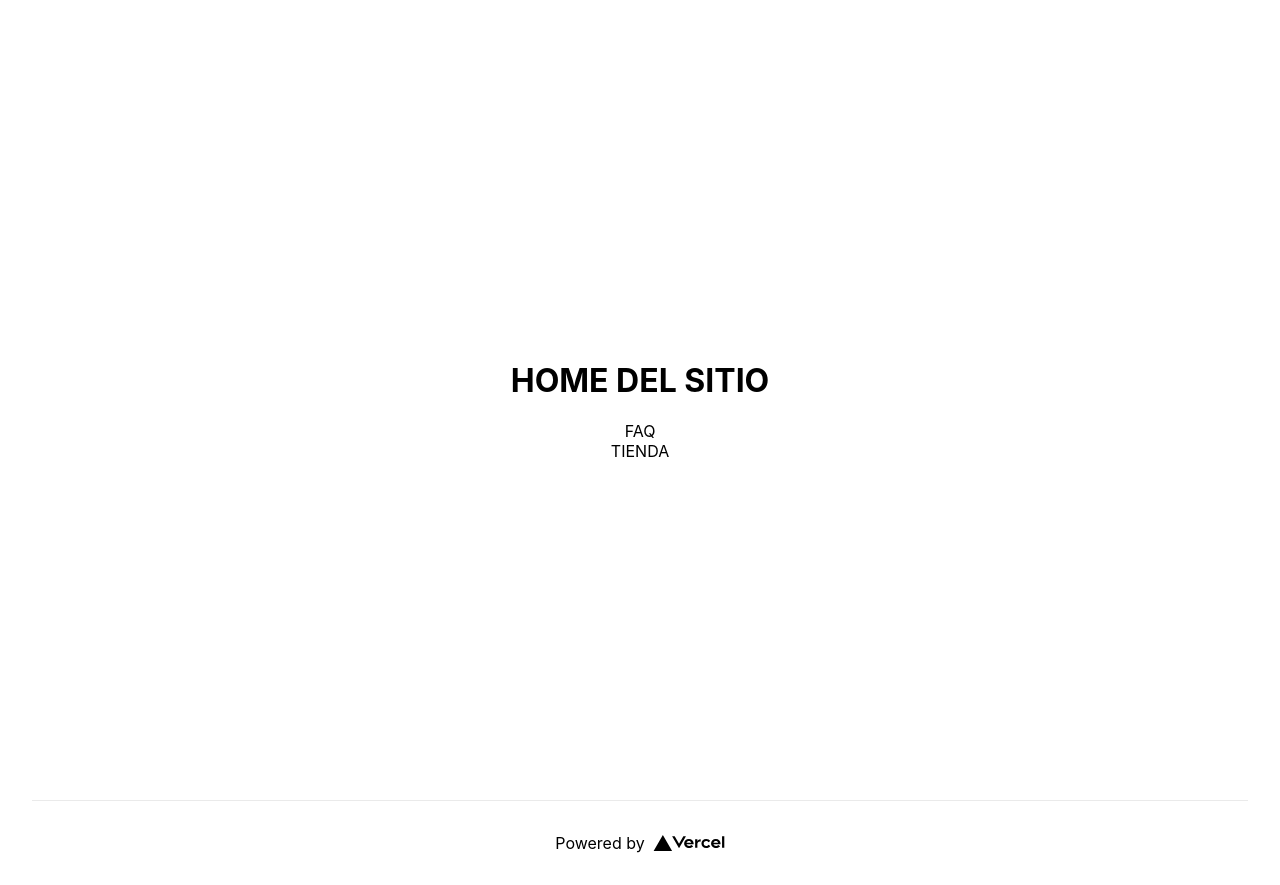
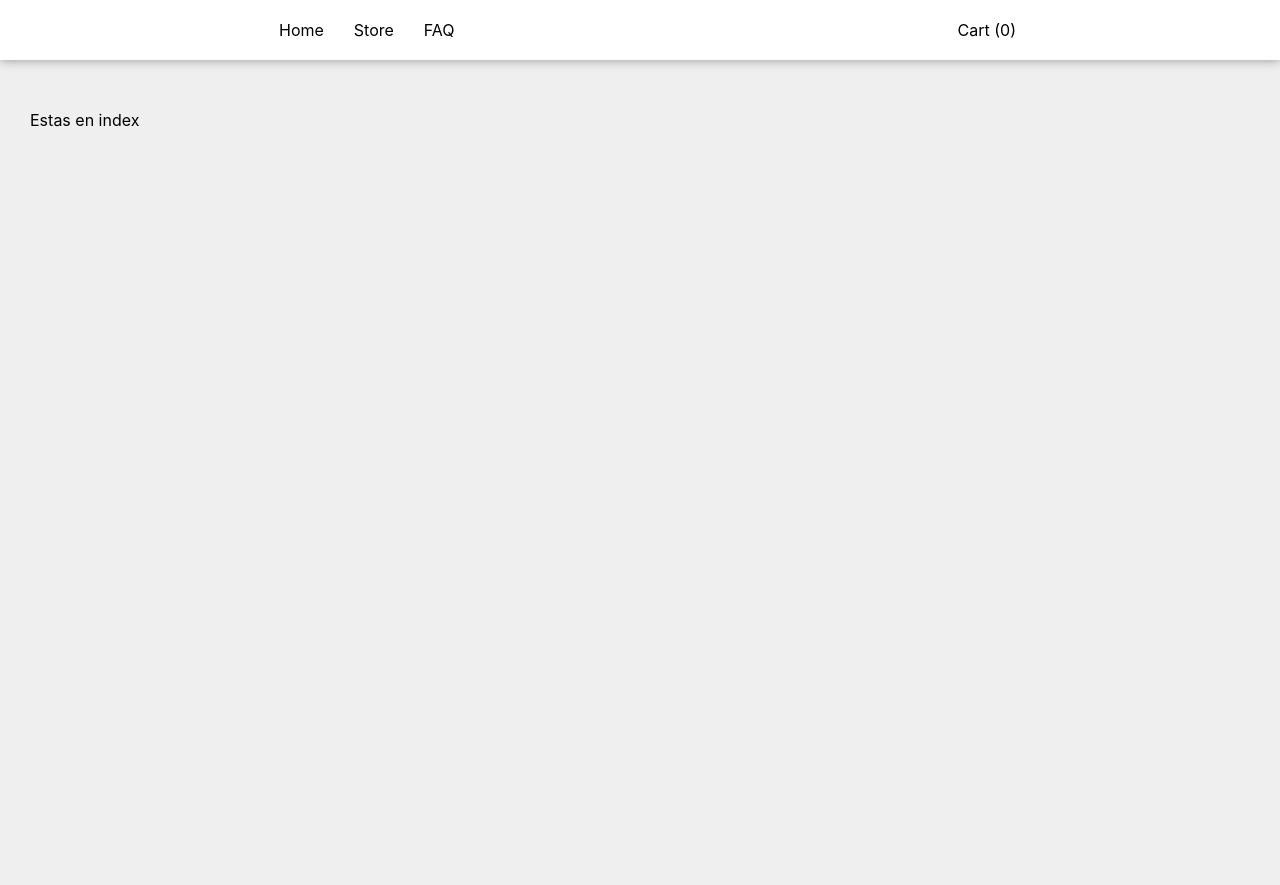
Before and after one commit to Juliandl88/tienda-nextjs, a Next.js app: page / in a window 1280 px wide. After the commit the page ends 800 px from the top, so only its background shows below. Built offline with nearby package versions, Linux system fonts and the light colour scheme.

Commit message:
Navbar Layout

```diff
--- a/components/layouts.js
+++ b/components/layouts.js
@@ -1,4 +1,6 @@
 import Head from "next/head"
+import style from "../styles/layouts.module.css"
+import Menu from "./menu"
 
 export default function layout({children, title}){
 
@@ -8,7 +10,8 @@ export default function layout({children, title}){
         <meta name="description" content="Generated by create next app" />
         <link rel="icon" href="/favicon.ico" />
       </Head>
-      <div>
+      <Menu />
+      <div className={style.container}>
         {children}
       </div>
     </div>
--- /dev/null
+++ b/components/menu.js
@@ -0,0 +1,23 @@
+import Link from "next/link"
+import styles from "../styles/menu.module.css"
+
+export default function Menu(){
+    return (
+        <nav className={styles.menu}>
+            <div>
+                <Link href="./">
+                    <a className={styles.link}>Home</a>
+                </Link>
+                <Link href="./store">
+                    <a className={styles.link}>Store</a>
+                </Link>
+                <Link href="./faq">
+                    <a className={styles.link}>FAQ</a>
+                </Link>
+            </div>
+            <div>
+                <a href="#"> Cart (0)</a>
+            </div>
+        </nav>
+    )
+}
--- a/pages/index.js
+++ b/pages/index.js
@@ -2,38 +2,12 @@ import Head from 'next/head'
 import Image from 'next/image'
 import styles from '../styles/Home.module.css'
 import Link from "next/link"
+import Layout from '../components/layouts'
 
 export default function Home() {
   return (
-    <div className={styles.container}>
-      <Head>
-        <title>Create Next App</title>
-        <meta name="description" content="Generated by create next app" />
-        <link rel="icon" href="/favicon.ico" />
-      </Head>
-
-      <main className={styles.main}>
-        <h1>HOME DEL SITIO</h1>
-          <Link href="/faq">
-            <a>FAQ</a>
-          </Link>
-          <Link href="/store">
-            <a>TIENDA</a>
-          </Link>
-      </main>
-
-      <footer className={styles.footer}>
-        <a
-          href="https://vercel.com?utm_source=create-next-app&utm_medium=default-template&utm_campaign=create-next-app"
-          target="_blank"
-          rel="noopener noreferrer"
-        >
-          Powered by{' '}
-          <span className={styles.logo}>
-            <Image src="/vercel.svg" alt="Vercel Logo" width={72} height={16} />
-          </span>
-        </a>
-      </footer>
-    </div>
+    <Layout title="Bienvenido">
+        <div>Estas en index</div>
+    </Layout>
   )
 }
--- a/styles/globals.css
+++ b/styles/globals.css
@@ -4,6 +4,7 @@ body {
   margin: 0;
   font-family: -apple-system, BlinkMacSystemFont, Segoe UI, Roboto, Oxygen,
     Ubuntu, Cantarell, Fira Sans, Droid Sans, Helvetica Neue, sans-serif;
+    background-color: #efefef;
 }
 
 a {
@@ -14,3 +15,8 @@ a {
 * {
   box-sizing: border-box;
 }
+
+h2{
+  font-size: 62px;
+  margin: 20px 0 0 0;
+}
--- /dev/null
+++ b/styles/layouts.module.css
@@ -0,0 +1,5 @@
+.container{
+    width: 1220px;
+    margin: 50px auto;
+
+}
--- /dev/null
+++ b/styles/menu.module.css
@@ -0,0 +1,22 @@
+.menu {
+    background-color: white;
+    padding: 0 20px;
+    display: flex;
+    align-items: center;
+    box-shadow: 0 0 10px rgba(0, 0, 0, 0.4);
+    justify-content: space-around;
+  }
+
+  .menu > div {
+    display: flex;
+  }
+
+  .link {
+    display: block;
+    padding: 20px 15px;
+  }
+
+  .link:hover {
+    background-color: rgb(38, 111, 180);
+    color: white;
+  }
```
Also changed, not shown: pages/faq.js (+6 -8 lines), pages/store/index.js (+7 -6 lines).
